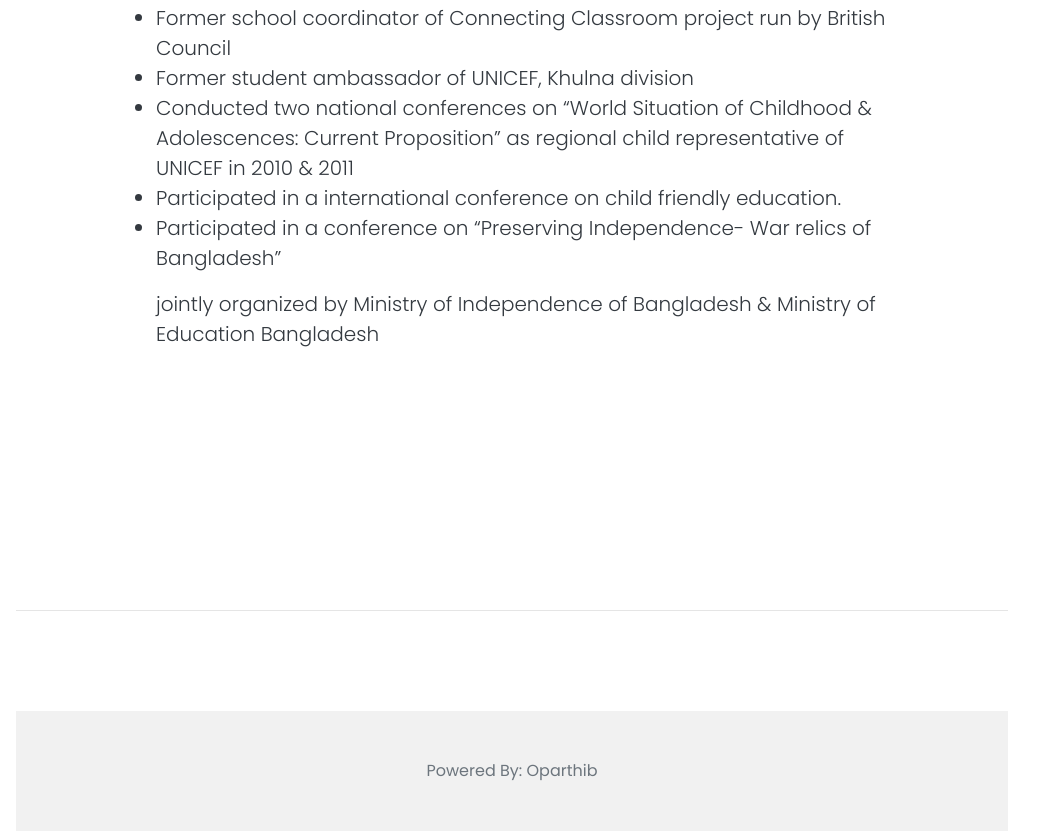
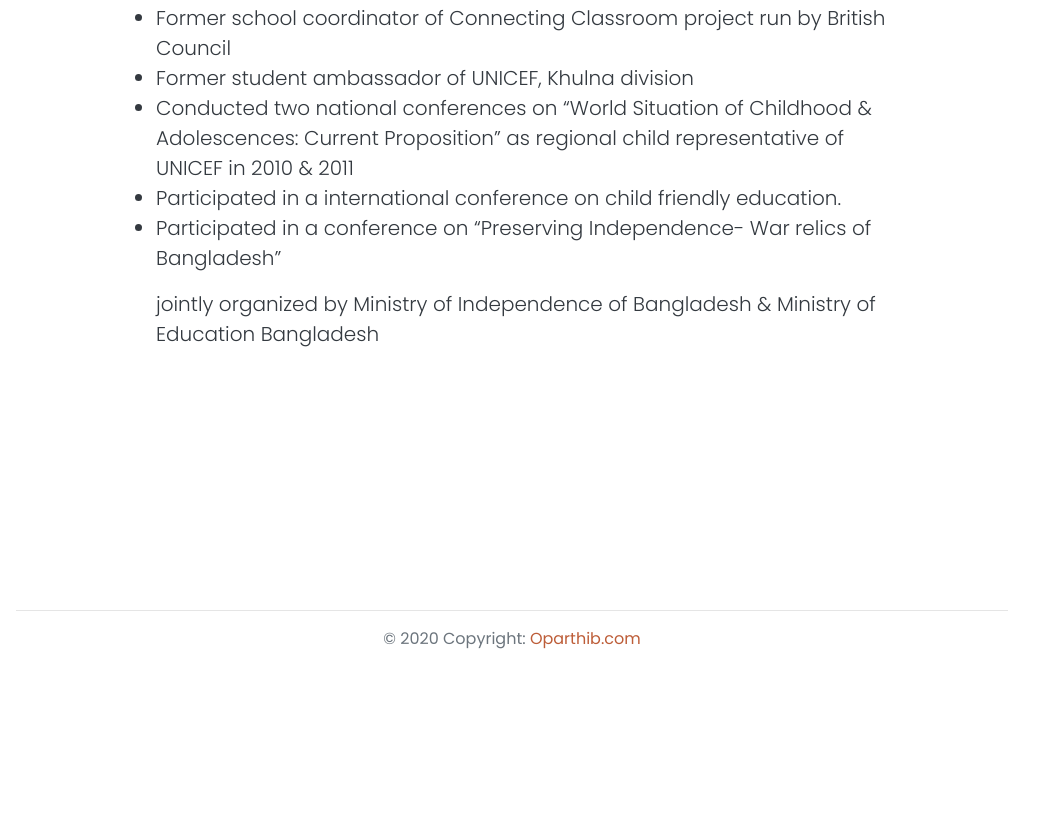
Before and after one commit to oparthibtech/Anindyo, a plain HTML site: page index.html in a window 1280 px wide. Shown: the part 9042-9873 px from the top of the page, without its empty margins (0-1055 px from the left). After the commit the page ends 9709 px from the top, so only its background shows below. Drawn offline with nearby package versions, Linux system fonts and the light colour scheme.

Commit message:
Footer Added

```diff
--- a/index.html
+++ b/index.html
@@ -374,9 +374,13 @@
           </section>
             <hr class="m-0" />
 
-         <div class="footer">
-                <span>Powered By: Oparthib</span>
-        </div>
+  <!-- Copyright -->
+  <div class="footer-copyright text-center py-3">© 2020 Copyright:
+    <a href="https://oparthib.com/"> Oparthib.com</a>
+  </div>
+  <!-- Copyright -->
+
+</footer>
 
 
 
```
